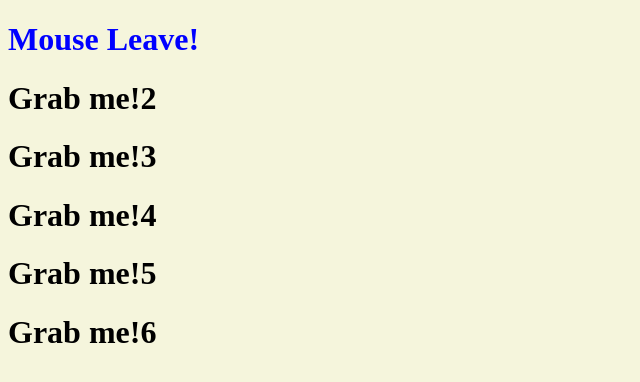
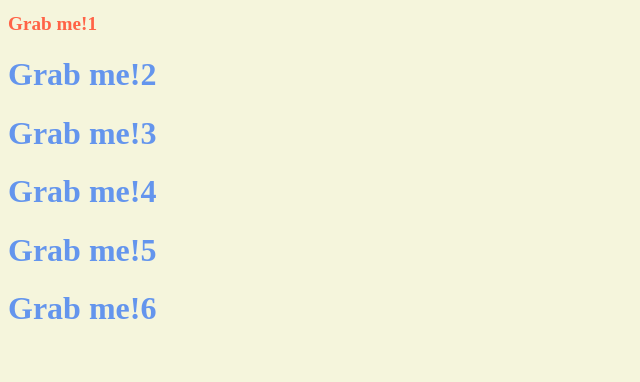
Before and after one commit to YUSUNOK/vanillaJS, a plain HTML site: page index.html in a window 1280 px wide. Both pictures are taken after a click on the element "Grab me!1". Shown: the whole page, without its empty margins (0-640 px from the left). Drawn offline with Linux system fonts and the light colour scheme.

Commit message:
클론 코딩 바로 전까지

```diff
--- a/app.js
+++ b/app.js
@@ -1,23 +1,39 @@
-const result = document.querySelector("#first h1:first-child");
-console.dir(result);
-result.addEventListener("click", function whenClick() {
-  if (result.style.color != "") {
-    result.style.color = "";
-  } else {
-    result.style.color = "blue";
-  }
-});
-// result.addEventListener("mouseenter", function whenMouseEnter() {
-//   result.innerText = "Mouse Enter!";
+// const h1 = document.querySelector("#first h1:first-child");
+// console.dir(h1);
+// h1.addEventListener("click", function whenClick() {
+//   const correntColor = h1.style.color;
+//   let nowColor;
+//   if (correntColor === "tomato") {
+//     nowColor = "blue";
+//   } else {
+//     nowColor = "tomato";
+//   }
+//   h1.style.color = nowColor;
 // });
-function whenMouseEnter() {
-  result.innerText = "Mouse Enter!";
+// h1.addEventListener("mouseenter", function whenMouseEnter() {
+//   h1.innerText = "Mouse Enter!";
+// });
+// function whenMouseEnter() {
+//   h1.innerText = "Mouse Enter!";
+// }
+// h1.onmouseenter = whenMouseEnter;
+// h1.addEventListener("mouseleave", function whenMouseLeave() {
+//   h1.innerText = "Mouse Leave!";
+// });
+
+// window.addEventListener("resize", function windowResize() {
+//   this.document.body.style.backgroundColor = "red";
+// });
+
+// window.addEventListener("copy", function online() {
+//   this.alert("Opps copy!");
+// });
+
+const h1 = document.querySelector("#first h1");
+console.log(h1);
+console.dir(h1);
+function handleTitleClick() {
+  const changeClass = "active";
+  h1.classList.toggle(changeClass); //changeClass인 active가 class명에 포함되어있으면 이 class명을 제거하고 없으면 추가하는 toggle 함수 편하다.
 }
-result.onmouseenter = whenMouseEnter;
-result.addEventListener("mouseleave", function whenMouseLeave() {
-  result.innerText = "Mouse Leave!";
-});
-
-window.addEventListener("resize", function windowResize() {
-  this.document.body.style.backgroundColor = "red";
-});
+h1.addEventListener("click", handleTitleClick);
--- a/index.html
+++ b/index.html
@@ -10,7 +10,7 @@
   </head>
   <body>
     <div id="first" class="hello">
-      <h1>Grab me!1</h1>
+      <h1 class="classBug">Grab me!1</h1>
       <h1>Grab me!2</h1>
     </div>
 
--- a/style.css
+++ b/style.css
@@ -1,3 +1,13 @@
 body {
   background-color: beige;
 }
+
+h1 {
+  color: cornflowerblue;
+}
+.active {
+  color: tomato;
+}
+.classBug {
+  font-size: larger;
+}
```
Also changed, not shown: 1 other file.
